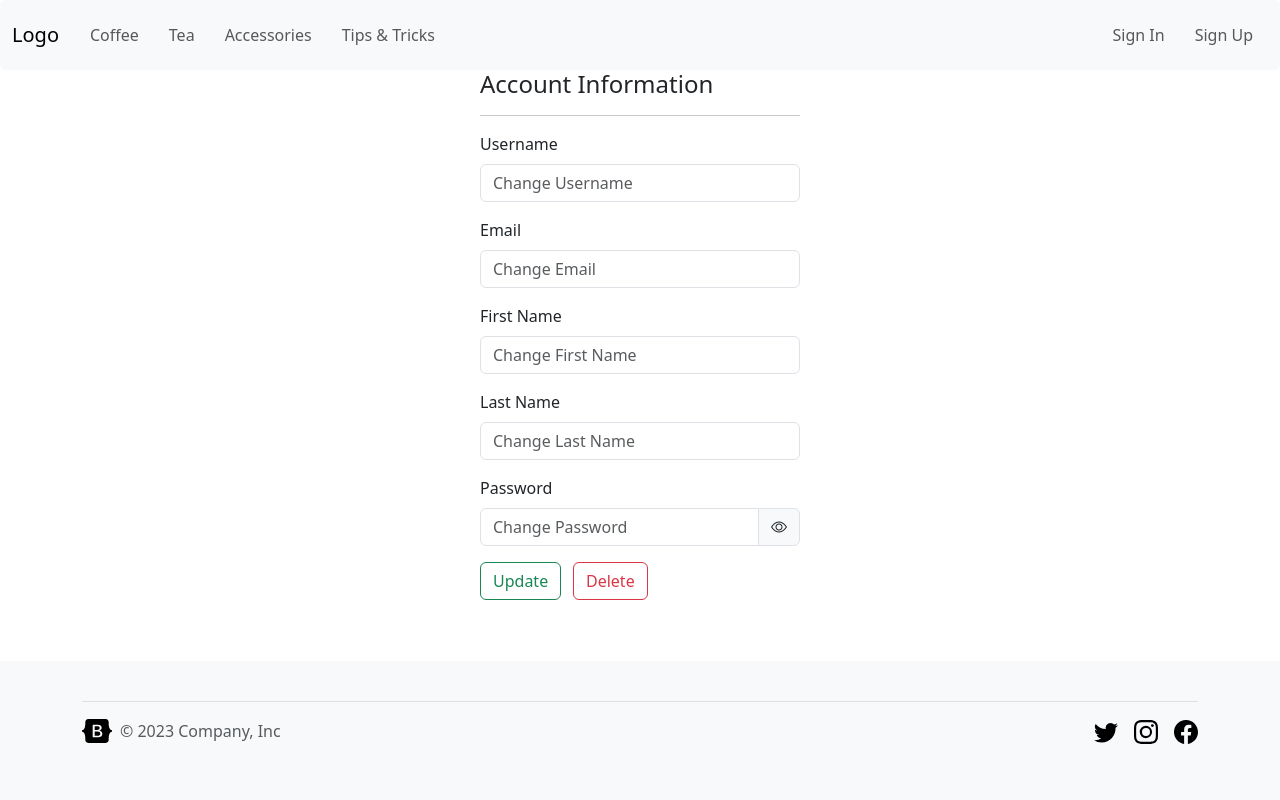
After one commit to xBob45/Coffee-Shop, a Flask app: page /account in a window 1280 px wide. The commit adds this page. Run offline with Flask 3, Linux system fonts and the light colour scheme.

Commit message:
Work on Account Setting.

```diff
--- a/code_generation.py
+++ b/code_generation.py
@@ -111,4 +111,4 @@ def delete_function():
 
 # Example usage
 delete_function()
-#copy_function()
+copy_function()
--- a/src/app.py
+++ b/src/app.py
@@ -2,6 +2,7 @@ from flask import Flask, render_template
 from routes.authRoute import auth_blueprint
 from routes.homeRoute import home_blueprint
 from routes.adminRoute import admin_blueprint
+from routes.accountRoute import account_blueprint
 from models.User import db, User
 from flask_login import LoginManager
 import logging
@@ -26,6 +27,8 @@ def create_app():
     #-------------------------Flask-Login-------------------------
 
     #Clickjacking-1 - START
+    """Vulnerability"""
+    """No protective measures are set."""
     #Clickjacking-1 - END
     return app
 
@@ -34,6 +37,7 @@ app = create_app()
 
 app.register_blueprint(auth_blueprint)
 app.register_blueprint(home_blueprint)
+app.register_blueprint(account_blueprint)
 app.register_blueprint(admin_blueprint)
 
 if __name__ == '__main__':  # Running the app
--- /dev/null
+++ b/src/controllers/accountController.py
@@ -0,0 +1,48 @@
+from flask import (flash, redirect, render_template, request, abort, url_for, jsonify, session)
+from models.User import User, Role
+from models.User import db
+
+def setting():
+    return render_template("account/setting.html")
+
+def update_user():
+    if request.method == 'POST':
+        id = request.form.get("edit_id")
+        user = User.query.filter_by(id=id).first()
+        user.username = request.form.get("edit_username")
+        user.email = request.form.get("edit_email")
+        user.first_name = request.form.get("edit_fn")
+        user.last_name = request.form.get("edit_ln")
+        user.password = request.form.get("edit_password")
+
+        #Update a user with new values
+        try:
+            user.username = request.form.get("edit_username")
+            user.email = request.form.get("edit_email")
+            user.first_name = request.form.get("edit_fn")
+            user.last_name = request.form.get("edit_ln")
+            user.password = request.form.get("edit_password")
+            db.session.commit()
+            flash("User has been updated.")
+        except:
+            flash("Error occurred")
+    return redirect(request.referrer)
+
+def delete_user():
+    """Function allows to delete arbitrary entry from User table."""
+    if request.method == 'POST':
+        id = request.form.get("delete_id")
+        print(id)
+        user = User.query.filter_by(id=id).first()
+        if user is not None:
+            db.session.delete(user)
+            db.session.commit()
+            db.session.close()
+            flash("User has been deleted.")
+        else:
+            flash("User doesn't exists.")
+            return redirect(request.referrer)
+    return redirect(request.referrer)
+
+def upload_picture():
+    pass
--- a/src/static/style.css
+++ b/src/static/style.css
@@ -110,3 +110,7 @@ input:checked + .slider.round:before {
   -ms-transform: translateX(26px);
   transform: translateX(26px);
 }
+
+#setting-button-danger {
+  margin-left: 93px;
+  margin-top: -66px;}
--- /dev/null
+++ b/src/templates/account/setting.html
@@ -0,0 +1,78 @@
+{% extends "public/home.html" %}
+{% block title %}Setting{% endblock %}
+{% block content %}
+<div class="d-flex justify-content-center">
+<div class="col-md-3" id="update_user_box">
+    <h4>Account Information</h4>
+    <hr class="hr" />
+    <div class="button-container">
+    <form method="POST" action="{{ url_for('account.update_user') }}">
+        <div class="mb-3">
+          <input type="hidden" name="edit_id" value="{{current_user.id}}">
+        </div>
+        <div class="mb-3">
+            <label for="edit_username" class="form-label">Username</label>
+            <input type="text" class="form-control" id="edit_username" placeholder="Change Username" name="edit_username" value="{{current_user.username}}">
+        </div>
+        <div class="mb-3">
+          <label for="edit_email" class="form-label">Email</label>
+          <input type="email" class="form-control" id="edit_email" placeholder="Change Email" name="edit_email" value="{{current_user.email}}">
+      </div>
+        <div class="mb-3">
+            <label for="edit_fn" class="form-label">First Name</label>
+            <input type="text" class="form-control" id="edit_fn" placeholder="Change First Name" name="edit_fn" value="{{current_user.first_name}}">
+        </div>
+        <div class="mb-3">
+            <label for="edit_ln" class="form-label">Last Name</label>
+            <input type="text" class="form-control" id="edit_ln" placeholder="Change Last Name" name="edit_ln" value="{{current_user.last_name}}">
+        </div>
+        <div class="mb-3">
+          <label for="edit_password" class="form-label">Password</label>
+          <div class="input-group">
+              <input type="password" class="form-control" id="edit_password" placeholder="Change Password" name="edit_password" value="{{current_user.password}}">
+              <span class="input-group-text" id="password-toggle" onclick="togglePasswordVisibility()">
+                  <i class="bi bi-eye" id="password-icon"></i>
+              </span>
+          </div>
+      </div>
+      <button type="submit" class="btn btn-outline-success" id="button-success">Update</button>
+      </form>
+
+      {% with messages = get_flashed_messages() %}
+      {% if messages %}
+      <ul class="flash">
+          {% for message in messages %}
+          <div class="alert alert-success" role="alert" id="alert-success">
+            {{ message | safe}}
+          </div>
+          {% endfor %}
+      </ul>
+      {% endif %}
+      {% endwith %}
+
+
+    <form method="POST" action="{{ url_for('account.delete_user') }}">
+        <input type="hidden" name="delete_id" value="{{ current_user.id }}">
+        <button type="submit" class="btn btn-outline-danger" id="setting-button-danger">Delete</button>
+    </form>
+</div>
+</div>
+
+</div>
+      <script>
+        function togglePasswordVisibility() {
+            const passwordInput = document.querySelector('#edit_password');
+            const passwordIcon = document.querySelector('#password-icon');
+
+            if (passwordInput.type === 'password') {
+                passwordInput.type = 'text';
+                passwordIcon.classList.remove('bi-eye');
+                passwordIcon.classList.add('bi-eye-slash');
+            } else {
+                passwordInput.type = 'password';
+                passwordIcon.classList.remove('bi-eye-slash');
+                passwordIcon.classList.add('bi-eye');
+            }
+        }
+    </script>
+{% endblock %}
--- a/src/templates/auth/login.html
+++ b/src/templates/auth/login.html
@@ -49,6 +49,8 @@
       {% for message in messages %}
       <div class="alert alert-danger" role="alert" id="alert-danger">
         {# ReflectedXSS-1 - START #}
+        {# Vulnerability #}
+        {{ message | safe}}
         {# ReflectedXSS-1 - END #}
       </div>
       {% endfor %}
--- a/src/templates/public/home.html
+++ b/src/templates/public/home.html
@@ -15,7 +15,7 @@
                 <li class="nav-item dropdown">
                     <a class="nav-link dropdown-toggle" href="#" data-bs-toggle="dropdown" aria-expanded="false">{{current_user.username }}</a>
                     <ul class="dropdown-menu">
-                      <li><a class="dropdown-item" href="#">Settings</a></li>
+                      <li><a class="dropdown-item" href="{{ url_for('account.setting') }}">Settings</a></li>
                     </ul>
                   </li>
                 <li class="nav-item">
@@ -31,7 +31,7 @@
                 <li class="nav-item dropdown">
                     <a class="nav-link dropdown-toggle" href="#" data-bs-toggle="dropdown" aria-expanded="false">{{current_user.username}}</a>
                     <ul class="dropdown-menu">
-                      <li><a class="dropdown-item" href="#">Settings</a></li>
+                        <li><a class="dropdown-item" href="{{ url_for('account.setting') }}">Settings</a></li>
                     </ul>
                   </li>
                 <li class="nav-item">
```
Also changed, not shown: db.sql (+6 -24 lines), src/config.py (+8 -0 lines), src/controllers/adminController.py (+6 -1 lines), src/controllers/authController.py (+58 -0 lines), src/controllers/homeController.py (+17 -0 lines), src/log_config.py (+3 -21 lines), src/routes/accountRoute.py (added, +10 -0 lines), src/routes/adminRoute.py (+8 -0 lines), src/templates/admin/admin_panel.html (+21 -0 lines), 1 other file.
